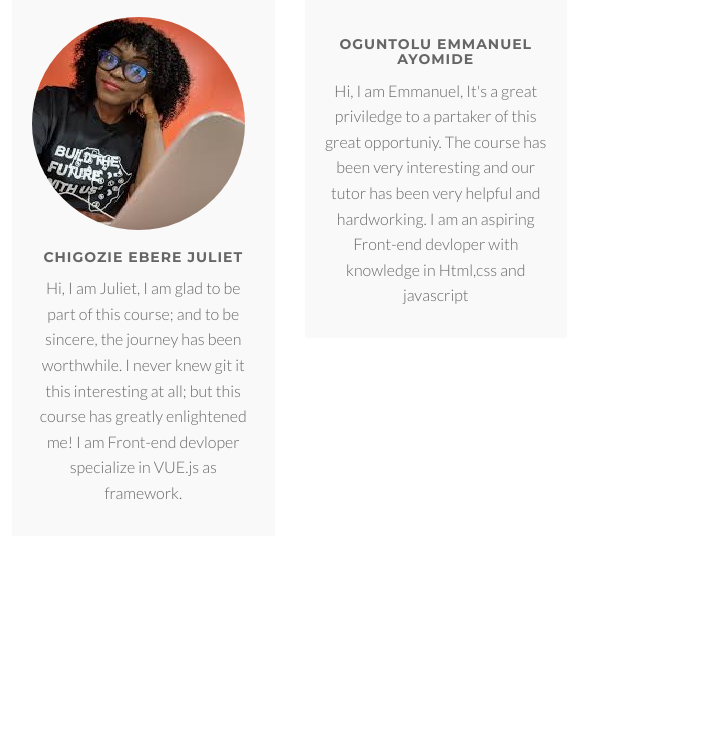
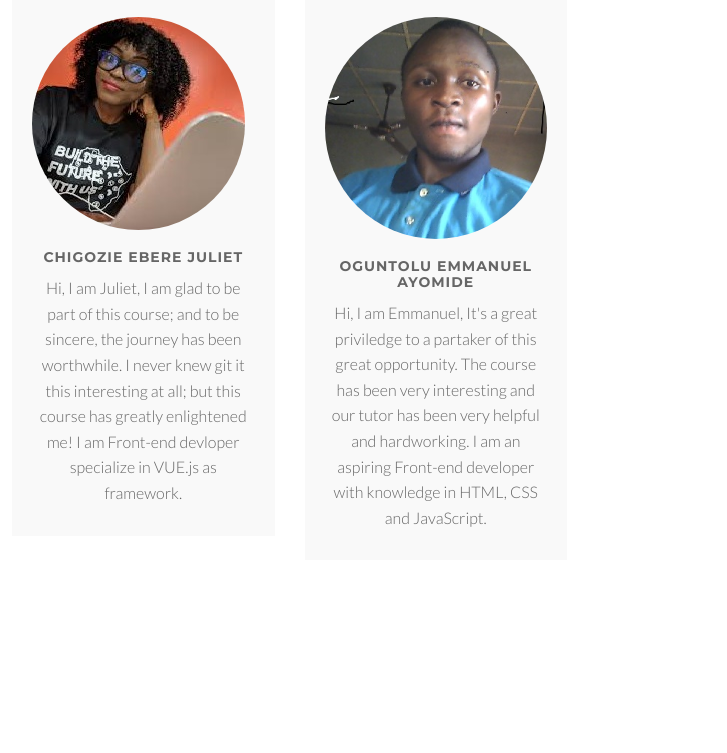
Before and after one commit to HimOnly/D3-BOOTCAMP-final-project-git-basics-course, a plain HTML site: page index.html in a window 1280 px wide. Shown: the part 2046-2799 px from the top of the page, without its empty margins (58-785 px from the left). Drawn offline with Linux system fonts and the light colour scheme.

Commit message:
Updated for Emmanuel
Image not well formatted! Now corrected

```diff
--- a/index.html
+++ b/index.html
@@ -152,12 +152,12 @@
 				<div class="wow bounceInUp" data-wow-delay="0.2s">
                 <div class="team boxed-grey">
                     <div class="inner">
-						<div class="avatar"><img src="img/team/ayomide.jpg" alt="" class="img-responsive img-circle" /></div>
+						<div class="avatar"><img src="img/team/ayomide.jpg.jpg" alt="" class="img-responsive img-circle" /></div>
 						<h5>Oguntolu Emmanuel Ayomide</h5>
                         <p class="subtitle">Hi, I am Emmanuel,
-							 It's a great priviledge to a partaker of this great opportuniy. The course has been very interesting
-							 and our tutor has been very helpful and hardworking.
-							  I am an aspiring Front-end devloper with knowledge in Html,css and javascript</p>
+							 It's a great priviledge to a partaker of this great opportunity. The course has been very
+							interesting and our tutor has been very helpful and hardworking. I am an aspiring Front-end
+							developer with knowledge in HTML, CSS and JavaScript.</p>
                     </div>
                 </div>
 				</div>
```
